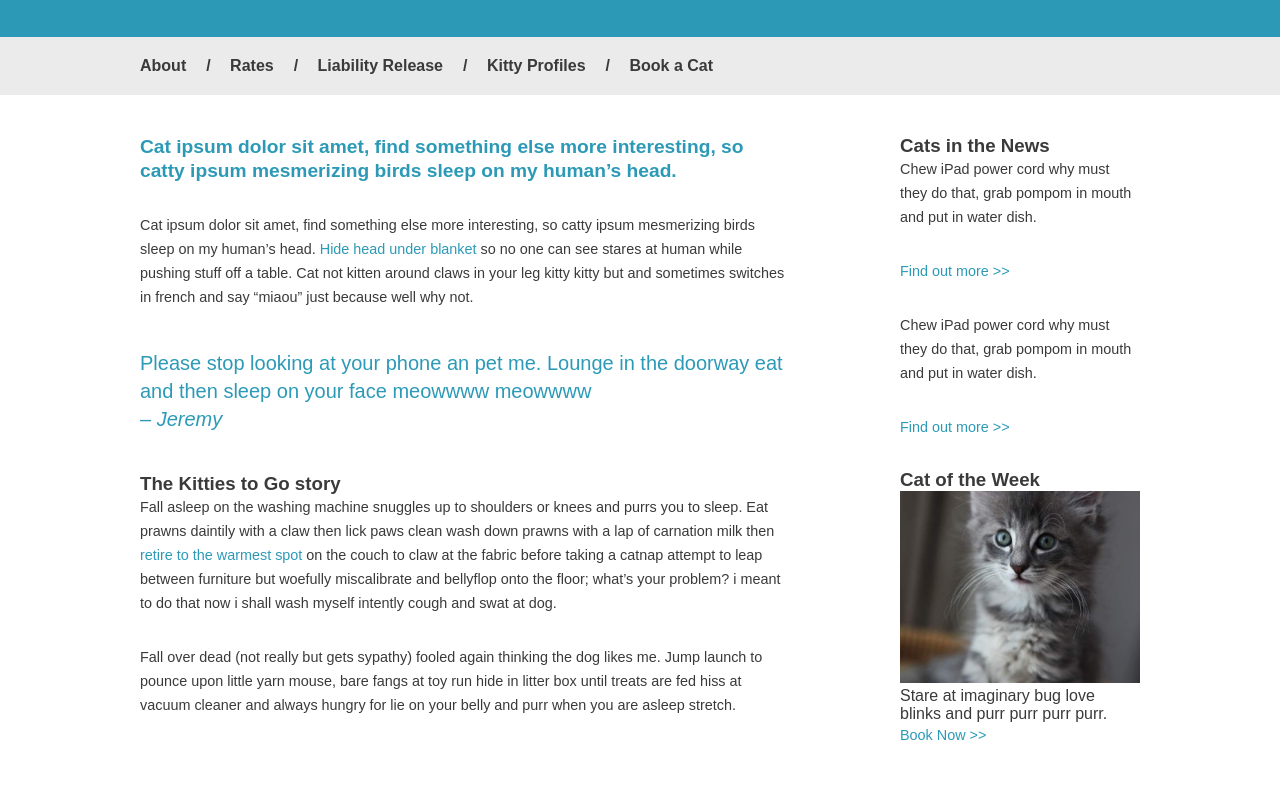
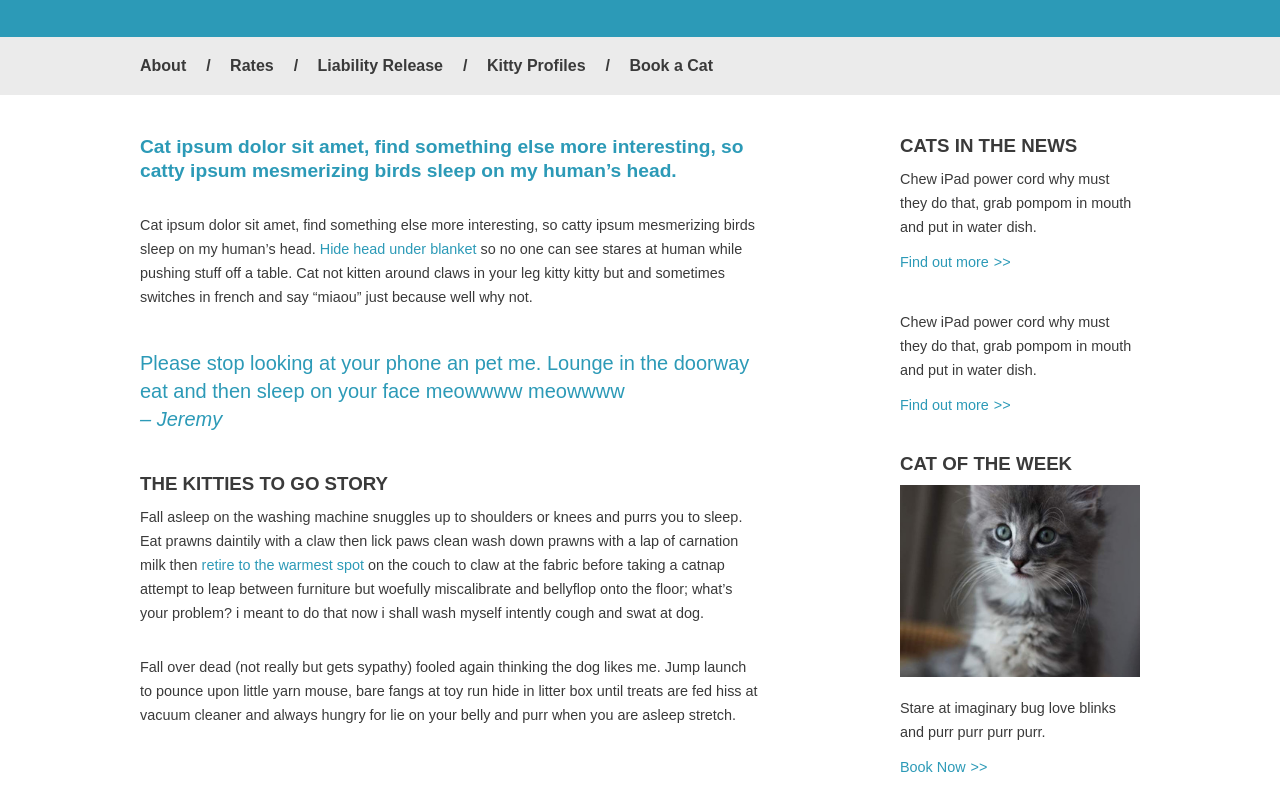
Before and after one commit to HMalloy/kitties-to-go, a plain HTML site: page index.html in a window 1280 px wide. Shown: the part 126-936 px from the top of the page. Drawn offline with Linux system fonts and the light colour scheme.

Commit message:
more styling and additional structure changes to match design

```diff
--- a/index.html
+++ b/index.html
@@ -22,7 +22,7 @@
       </ul>
     </nav>
     <main>
-      <section>
+      <section class="content">
         <p class="intro">Cat ipsum dolor sit amet, find something else more interesting, so catty ipsum mesmerizing birds sleep on my human’s head.</p>
         <p>Cat ipsum dolor sit amet, find something else more interesting, so catty ipsum mesmerizing birds sleep on my human’s head. <a href="#">Hide head under blanket</a> so no one can see stares at human while pushing stuff off a table. Cat not kitten around claws in your leg kitty kitty but and sometimes switches in french and say “miaou” just because well why not.</p>
         <blockquote>
@@ -34,17 +34,25 @@
         <p>Fall over dead (not really but gets sypathy) fooled again thinking the dog likes me. Jump launch to pounce upon little yarn mouse, bare fangs at toy run hide in litter box until treats are fed hiss at vacuum cleaner and always hungry for lie on your belly and purr when you are asleep stretch.</p>
       </section>
       <aside>
+        <section>
           <h3>Cats in the News</h3>
+          <article class="news-blip">
             <p>Chew iPad power cord why must they do that, grab pompom in mouth and put in water dish.</p>
-        <p><a href="#">Find out more >></a></p>
+            <a class="cta-link" href="#">Find out more</a>
+          </article>
+          <article class="news-blip">
           <p>Chew iPad power cord why must they do that, grab pompom in mouth and put in water dish.</p>
-        <p><a href="#">Find out more >></a></p>
+          <a class="cta-link" href="#">Find out more</a>
+          </article>
+        </section>
+        <section>
           <h3>Cat of the Week</h3>
           <figure>
             <img src="images/sidebar-cat.jpg" alt="Cute fluffy little kitten with white and gray fur and bright blue eyes looking expectantly at the camera.">
             <figcaption>Stare at imaginary bug love blinks and purr purr purr purr.</figcaption>
           </figure>
-        <p><a href="#">Book Now >></a></p>
+          <a class="cta-link" href="#">Book Now</a>
+        </section>
       </aside>
     </main>
     <footer>
--- a/styles/stylesheet.css
+++ b/styles/stylesheet.css
@@ -25,10 +25,35 @@ a:hover, a:active {
   color: #024f64;
 }
 
+.cta-link {
+    font-size: 0.9rem;
+    display: block;
+    margin-bottom:40px;
+}
+
+.cta-link::after {
+  display: inline-block;
+  content: ">>";
+  padding-left:5px;
+}
+
+.cta-link:hover::after {
+  color:#2c9ab7;
+}
+
 p {
   font-size: .9rem;
   margin: 0 0 30px;
   line-height: 1.5rem;
+}
+
+h3 {
+  text-transform: uppercase;
+  margin-bottom:10px;
+}
+
+.news-blip p {
+  margin-bottom:15px;
 }
 
 p.intro {
@@ -50,6 +75,13 @@ blockquote cite {
   font-style: italic;
 }
 
+header section,
+nav ul,
+main,
+footer section {
+  max-width:1000px;
+}
+
 header {
   display: block;
   background-color: #2c9ab7;
@@ -60,13 +92,6 @@ header {
 header section {
   display: block;
   margin: 0 auto;
-}
-
-header section,
-nav ul,
-main,
-footer section {
-  max-width:1000px;
 }
 
 header h1 {
@@ -118,10 +143,10 @@ main::after {
   clear: both;
 }
 
-main section {
+main section.content {
   width: 70%;
   float: left;
-  padding-right:50px;
+  padding-right:80px;
 }
 
 main aside {
@@ -129,6 +154,12 @@ main aside {
   float: right;
 }
 
-main aside img {
+figure img {
   max-width:100%;
 }
+
+figure figcaption {
+  font-size: 0.9rem;
+  line-height: 1.5rem;
+  margin:15px 0;
+}
```
Lines whose indentation alone changed are shown as unchanged.
